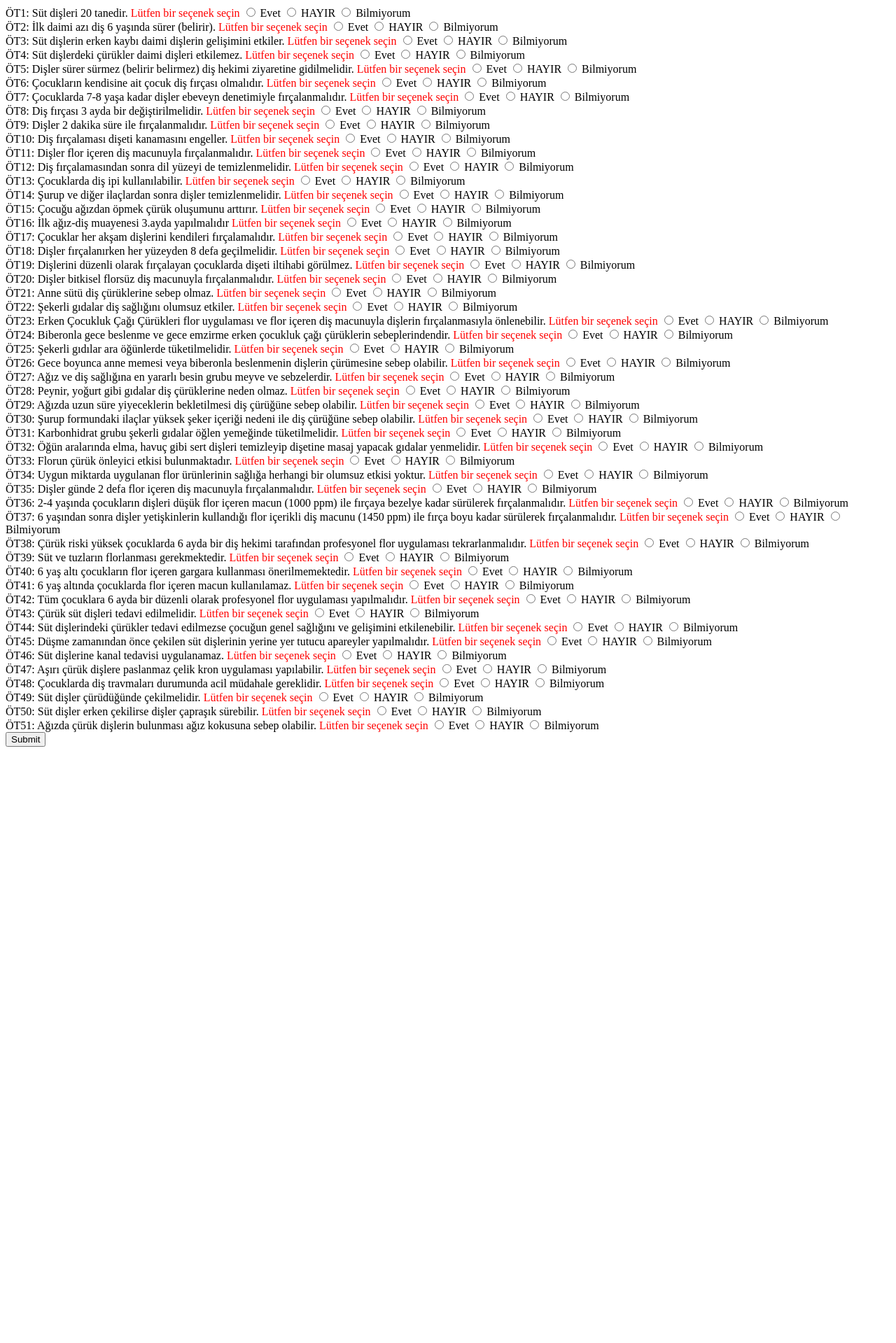
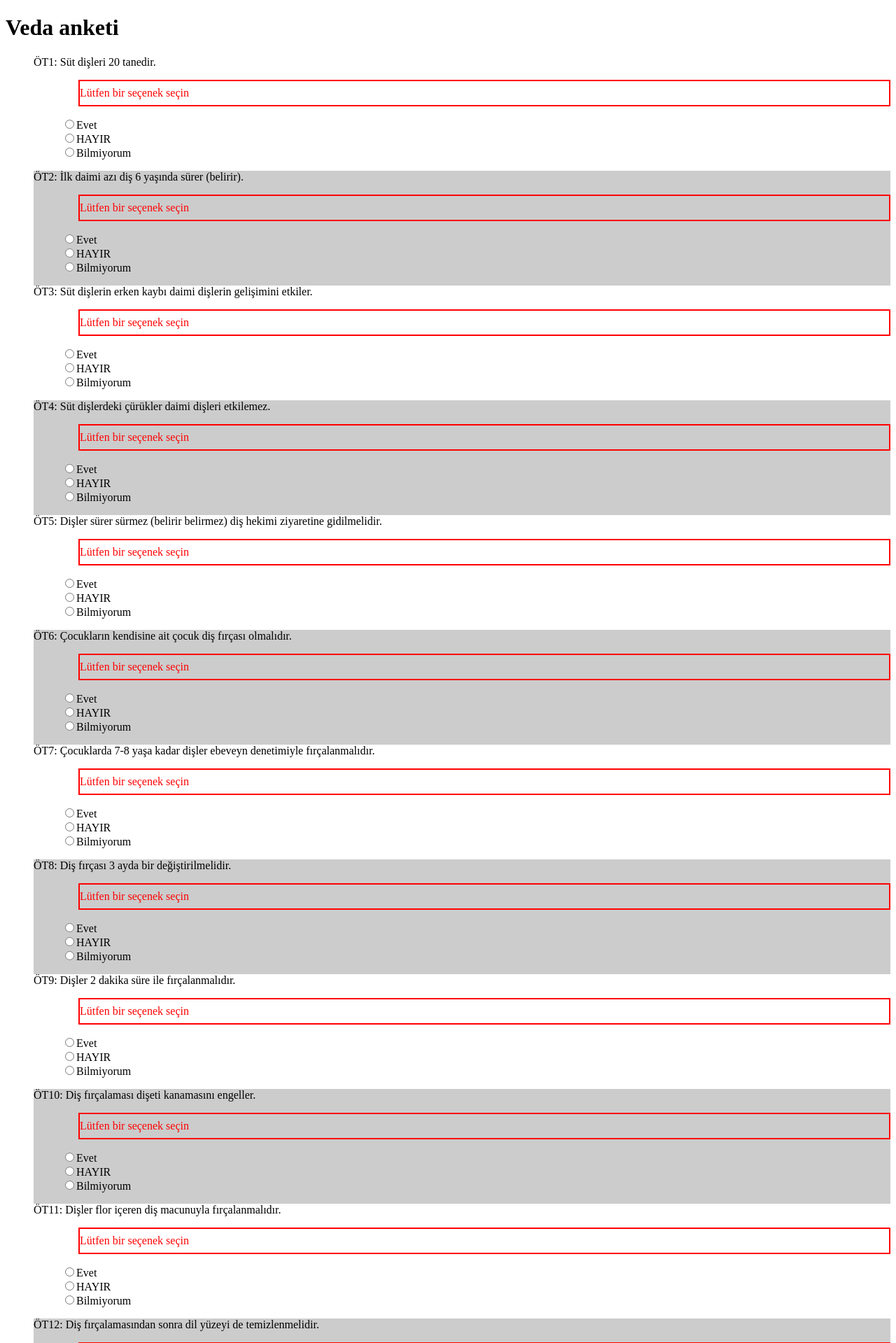
Before and after one commit to oernster/social-responsibility-project-turkey, a Django app: page / in a window 1280 px wide. Shown: the top 1919 px of the page at 70% size. Before the commit the page ends 1067 px from the top, so only its background shows below. Run offline with Django 5.2, Linux system fonts and the light colour scheme; the visitor is signed in with stand-in values (Sample User, id 1); data comes from the database, SQL or seed files in the repository.

Commit message:
Updates to HTML/CSS to beutify presentation thanks to Laikulo.

```diff
--- a/turkish_questions_project/questions/templates/question_list.html
+++ b/turkish_questions_project/questions/templates/question_list.html
@@ -3,29 +3,61 @@
 <head>
     <meta charset="UTF-8">
     <meta name="viewport" content="width=device-width, initial-scale=1.0">
-    <title>Question List</title>
+    <title>Veda anketi</title>
     <style>
         /* Add style to highlight missed radio button questions in red */
         .missed-radio {
             color: red;
+	    margin-left: 4em;
+	    border: solid 2px red;
+	    margin-right: auto;
+	    padding: .5em 0;
+	    display: none;
         }
+
+	#questions {
+	    list-style: none;
+	}
+
+	.question:nth-child(odd) {
+	    background-color: #CCCCCC;
+	}
+
+	.question {
+	    padding-bottom: 1em;
+	}
+
+	.selections > ul {
+	    list-style: none;
+	}
+
+	.question:has(input:invalid) > .missed-radio {
+		display: block;
+	}
+
     </style>
 </head>
 <body>
-    <form action="" method="post">
+    <h1>Veda anketi</h1>
+    <form id=survey action="" method="post">
+	<ol id=questions>
         {% csrf_token %}
         {% for question in questions %}
-            <div>
+	    <li class=question>
                 <label>{{ question.text }}</label>
                 {% if question.id in missed_questions %}
                     <!-- Add class to highlight missed radio button questions -->
-                    <span class="missed-radio">Lütfen bir seçenek seçin</span>
+		    <p class="missed-radio">Lütfen bir seçenek seçin</p>
                 {% endif %}
-                <input type="radio" name="question_{{ question.id }}" value="yes" {% if user_responses and question.id in user_responses and user_responses.question.id == 'yes' %} checked {% endif %}> Evet
-                <input type="radio" name="question_{{ question.id }}" value="no" {% if user_responses and question.id in user_responses and user_responses.question.id == 'no' %} checked {% endif %}> HAYIR
-                <input type="radio" name="question_{{ question.id }}" value="dont_know" {% if user_responses and question.id in user_responses and user_responses.question.id == 'dont_know' %} checked {% endif %}> Bilmiyorum
-            </div>
+		<div class=selections>
+			<ul>
+				<li><input type="radio" name="question_{{ question.id }}" id="question_{{ question.id }}_yes" value="yes" required {% if user_responses and question.id in user_responses and user_responses.question.id == 'yes' %} checked {% endif %}><label for="question_{{ question.id }}_yes">Evet</label></li>
+				<li><input type="radio" name="question_{{ question.id }}" id="question_{{ question.id }}_no" value="no" {% if user_responses and question.id in user_responses and user_responses.question.id == 'no' %} checked {% endif %}><label for="question_{{ question.id }}_no">HAYIR</li>
+				<li><input type="radio" name="question_{{ question.id }}" id="question_{{ question.id }}_idk" value="dont_know" {% if user_responses and question.id in user_responses and user_responses.question.id == 'dont_know' %} checked {% endif %}><label for="question_{{ question.id }}_idk">Bilmiyorum</label></li>
+			</ul>
+	    </li>
         {% endfor %}
+	</ol>
         <button type="submit">Submit</button>
     </form>
 </body>
```
